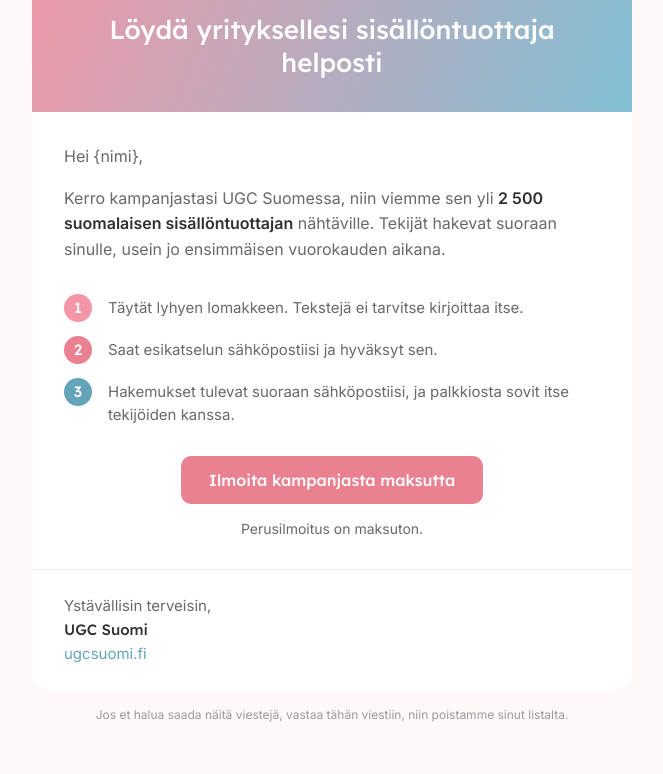
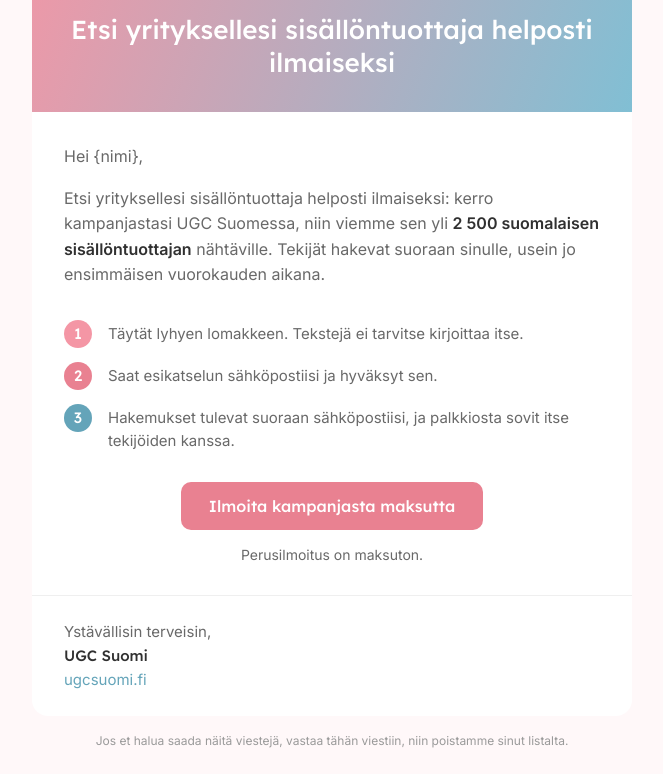
Before and after one commit to sivutnopeasti/s-p-automaatio, a plain HTML site: page viesti.html in a window 1280 px wide. Shown: the part 168-942 px from the top of the page, without its empty margins (308-971 px from the left). Before the commit the page ends 916 px from the top, so only its background shows below. Drawn offline with Linux system fonts and the light colour scheme.

Commit message:
Viestin aloitus: Etsi yrityksellesi sisällöntuottaja helposti ilmaiseksi
Co-Authored-By: Claude Opus 5.5 <noreply@anthropic.com>
Claude-Session: https://claude.ai/code/session_019iUU1MnaxsM2c27otjsR8m

```diff
--- a/viesti.html
+++ b/viesti.html
@@ -3,7 +3,7 @@
 <head>
 <meta charset="utf-8">
 <meta name="viewport" content="width=device-width, initial-scale=1">
-<title>Löydä yrityksellesi sisällöntuottaja helposti</title>
+<title>Etsi yrityksellesi sisällöntuottaja helposti ilmaiseksi</title>
 <link href="https://fonts.googleapis.com/css2?family=Inter:wght@400;600&family=Lexend+Deca:wght@400;500&display=swap" rel="stylesheet">
 </head>
 <body style="margin:0;padding:0;background-color:#fff8f9;">
@@ -13,13 +13,13 @@
     <tr>
       <td align="center" bgcolor="#f496a5" style="background-color:#f496a5;background-image:linear-gradient(110deg,#f496a5 0%,#81bfd4 100%);padding:28px 24px 32px;">
         <img src="https://ugcsuomi.fi/wp-content/uploads/2024/12/2-5.png" width="150" alt="UGC Suomi" style="display:block;color:#ffffff;font-family:'Lexend Deca',Arial,sans-serif;font-size:20px;width:150px;height:auto;border:0;margin:0 auto 16px;">
-        <h1 style="margin:0;font-family:'Lexend Deca',Arial,sans-serif;font-size:26px;line-height:1.3;font-weight:500;color:#ffffff;">Löydä yrityksellesi sisällöntuottaja helposti</h1>
+        <h1 style="margin:0;font-family:'Lexend Deca',Arial,sans-serif;font-size:26px;line-height:1.3;font-weight:500;color:#ffffff;">Etsi yrityksellesi sisällöntuottaja helposti ilmaiseksi</h1>
       </td>
     </tr>
     <tr>
       <td style="padding:32px 32px 8px;font-family:Inter,Arial,sans-serif;font-size:16px;line-height:1.6;color:#696969;">
         <p style="margin:0 0 16px;">Hei {nimi},</p>
-        <p style="margin:0 0 24px;">Kerro kampanjastasi UGC Suomessa, niin viemme sen yli <strong style="color:#303030;">2&nbsp;500 suomalaisen sisällöntuottajan</strong> nähtäville. Tekijät hakevat suoraan sinulle, usein jo ensimmäisen vuorokauden aikana.</p>
+        <p style="margin:0 0 24px;">Etsi yrityksellesi sisällöntuottaja helposti ilmaiseksi: kerro kampanjastasi UGC Suomessa, niin viemme sen yli <strong style="color:#303030;">2&nbsp;500 suomalaisen sisällöntuottajan</strong> nähtäville. Tekijät hakevat suoraan sinulle, usein jo ensimmäisen vuorokauden aikana.</p>
       </td>
     </tr>
     <tr>
```
Also changed, not shown: viesti.txt.
